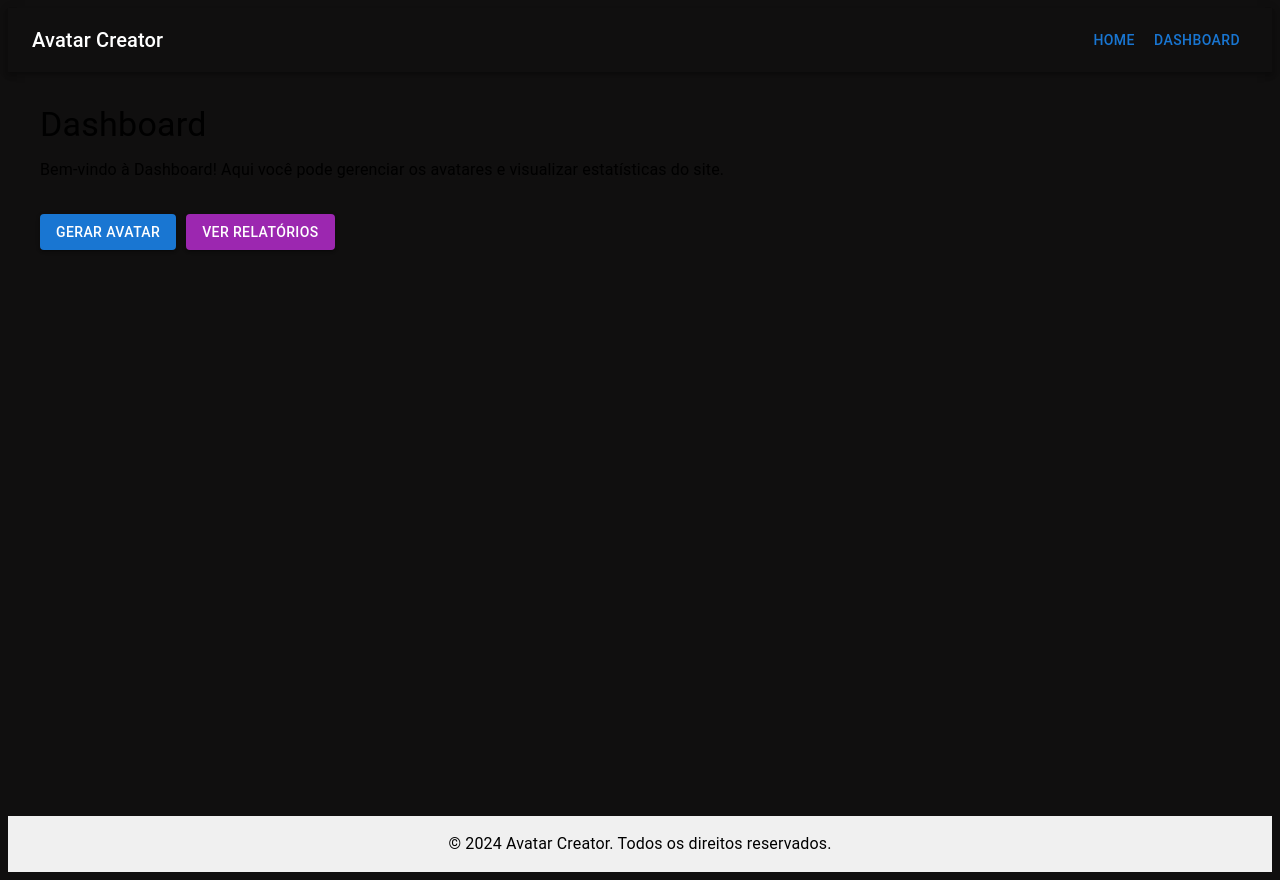
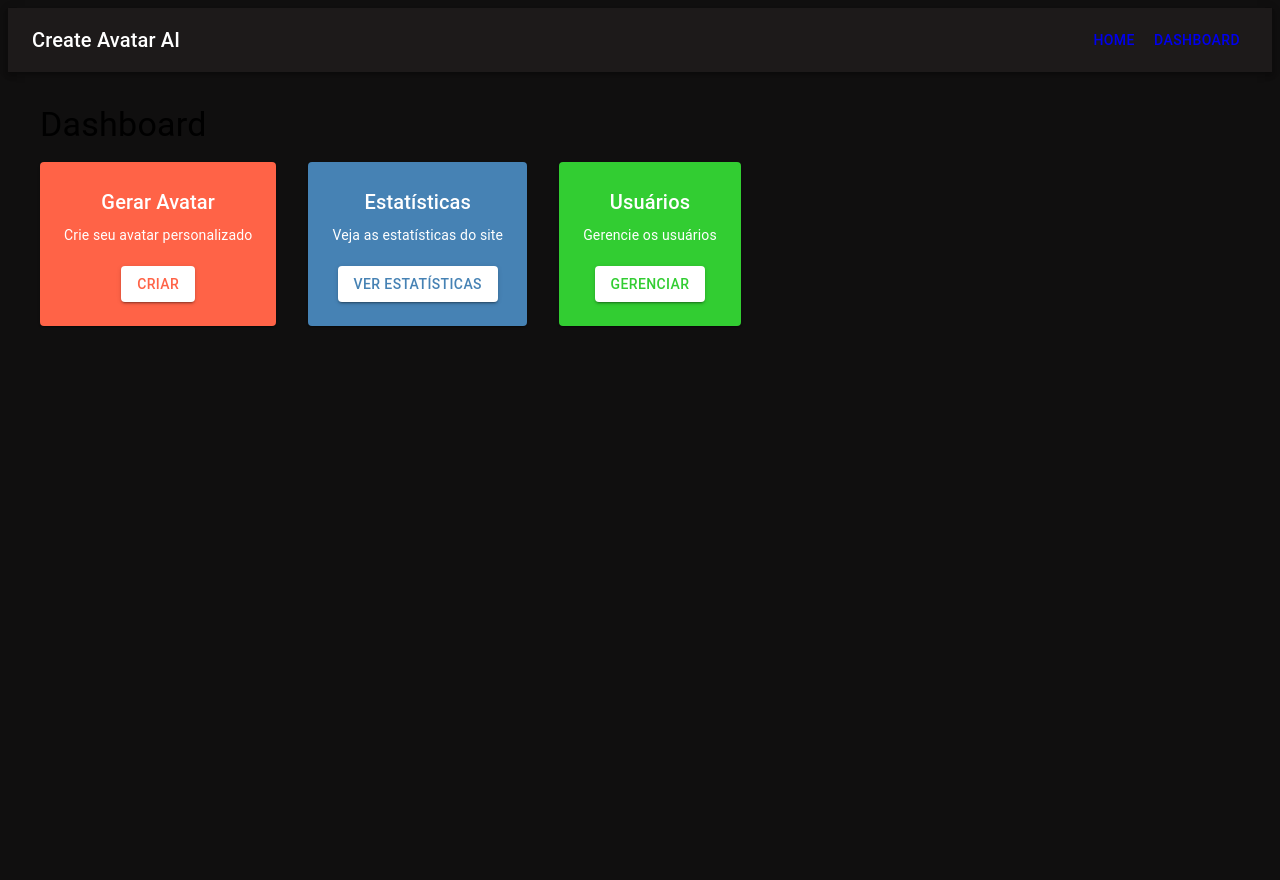
Before and after one commit to thiagopcvv/create-avatar-ai, a Next.js app: page /dashboard in a window 1280 px wide. Built offline with nearby package versions, Linux system fonts and the light colour scheme.

Commit message:
feat: adding animations, build a screens

```diff
--- a/package.json
+++ b/package.json
@@ -16,6 +16,7 @@
     "@mui/icons-material": "^6.1.1",
     "@mui/material": "^6.1.1",
     "@mui/material-nextjs": "^6.1.1",
+    "framer-motion": "^11.9.0",
     "next": "14.2.13",
     "react": "^18",
     "react-dom": "^18"
--- a/src/app/components/Footer.tsx
+++ b/src/app/components/Footer.tsx
@@ -1,5 +1,4 @@
 import { Box, Typography } from '@mui/material';
-import React from 'react';
 
 const Footer = () => {
   return (
@@ -12,7 +11,7 @@ const Footer = () => {
         mt: 'auto',
       }}
     >
-      <Typography variant="body1">© 2024 Avatar Creator. Todos os direitos reservados.</Typography>
+      <Typography variant="body1">© 2024 Create Avatar AI. Todos os direitos reservados.</Typography>
     </Box>
   );
 };
--- a/src/app/components/Header.tsx
+++ b/src/app/components/Header.tsx
@@ -1,20 +1,19 @@
 import { AppBar, Toolbar, Typography, Button, Box } from "@mui/material";
 import Link from "next/link";
-import React from "react";
 
 const Header = () => {
   return (
     <Box sx={{ flexGrow: 1 }}>
-      <AppBar position="static" color="transparent">
+      <AppBar position="static" sx={{backgroundColor: "#1d1a1a"}}>
         <Toolbar>
-          <Typography variant="h6" component="div" sx={{ flexGrow: 1 }} color="white">
-            Avatar Creator
+          <Typography variant="h6" component="div" sx={{ flexGrow: 1 }}>
+            Create Avatar AI
           </Typography>
-          <Link href="/">
-            <Button variant="text">Home</Button>
+          <Link href="/" passHref>
+            <Button color="inherit">Home</Button>
           </Link>
-          <Link href="/dashboard">
-            <Button variant="text">Dashboard</Button>
+          <Link href="/dashboard" passHref>
+            <Button color="inherit">Dashboard</Button>
           </Link>
         </Toolbar>
       </AppBar>
--- a/src/app/dashboard/page.tsx
+++ b/src/app/dashboard/page.tsx
@@ -1,32 +1,60 @@
-import React from "react";
-import { Box, Button, Typography } from "@mui/material";
-import Footer from "../components/Footer";
+'use client';
+
+import React from 'react';
+import { Box, Grid2, Paper, Typography, Button } from '@mui/material';
+import { motion } from 'framer-motion';
+
+const cardsData = [
+  { title: 'Gerar Avatar', description: 'Crie seu avatar personalizado', buttonText: 'Criar', color: '#FF6347' },
+  { title: 'Estatísticas', description: 'Veja as estatísticas do site', buttonText: 'Ver Estatísticas', color: '#4682B4' },
+  { title: 'Usuários', description: 'Gerencie os usuários', buttonText: 'Gerenciar', color: '#32CD32' },
+];
 
 const Dashboard = () => {
   return (
-    <Box sx={{ display: "flex", flexDirection: "column", minHeight: "100vh" }}>
-      <Box sx={{ flexGrow: 1, padding: "2rem" }}>
+    <Box sx={{ display: 'flex', flexDirection: 'column', minHeight: '100vh' }}>
+      <Box sx={{ flexGrow: 1, padding: '2rem' }}>
+        <motion.div
+          initial={{ opacity: 0, x: -100 }}
+          animate={{ opacity: 1, x: 0 }}
+          transition={{ duration: 0.7 }}
+        >
           <Typography variant="h4" gutterBottom>
             Dashboard
           </Typography>
-        <Typography variant="body1" component="p">
-          Bem-vindo à Dashboard! Aqui você pode gerenciar os avatares e
-          visualizar estatísticas do site.
+        </motion.div>
+
+        <Grid2 container spacing={4} mt={2}>
+          {cardsData.map((card, index) => (
+            <Box key={index}>
+              <motion.div
+                initial={{ opacity: 0, y: 100 }}
+                animate={{ opacity: 1, y: 0 }}
+                transition={{ delay: index * 0.3, duration: 0.5 }}
+              >
+                <Paper
+                  sx={{
+                    padding: '1.5rem',
+                    backgroundColor: card.color,
+                    color: 'white',
+                    textAlign: 'center',
+                  }}
+                >
+                  <Typography variant="h6" gutterBottom>
+                    {card.title}
                   </Typography>
-        <Box sx={{ marginTop: "2rem" }}>
-          <Button
-            variant="contained"
-            color="primary"
-            sx={{ marginRight: "10px" }}
-          >
-            Gerar Avatar
+                  <Typography variant="body2" gutterBottom>
+                    {card.description}
+                  </Typography>
+                  <Button variant="contained" sx={{ mt: 2, backgroundColor: 'white', color: card.color }}>
+                    {card.buttonText}
                   </Button>
-          <Button variant="contained" color="secondary">
-            Ver Relatórios
-          </Button>
+                </Paper>
+              </motion.div>
             </Box>
+          ))}
+        </Grid2>
       </Box>
-      <Footer />
     </Box>
   );
 };
```
Also changed, not shown: src/app/components/AnimationBox.tsx (added, +34 -0 lines), src/app/page.tsx (+17 -4 lines), 1 other file (tests, documents, lock files or other folders). Lines whose indentation alone changed are shown as unchanged.
